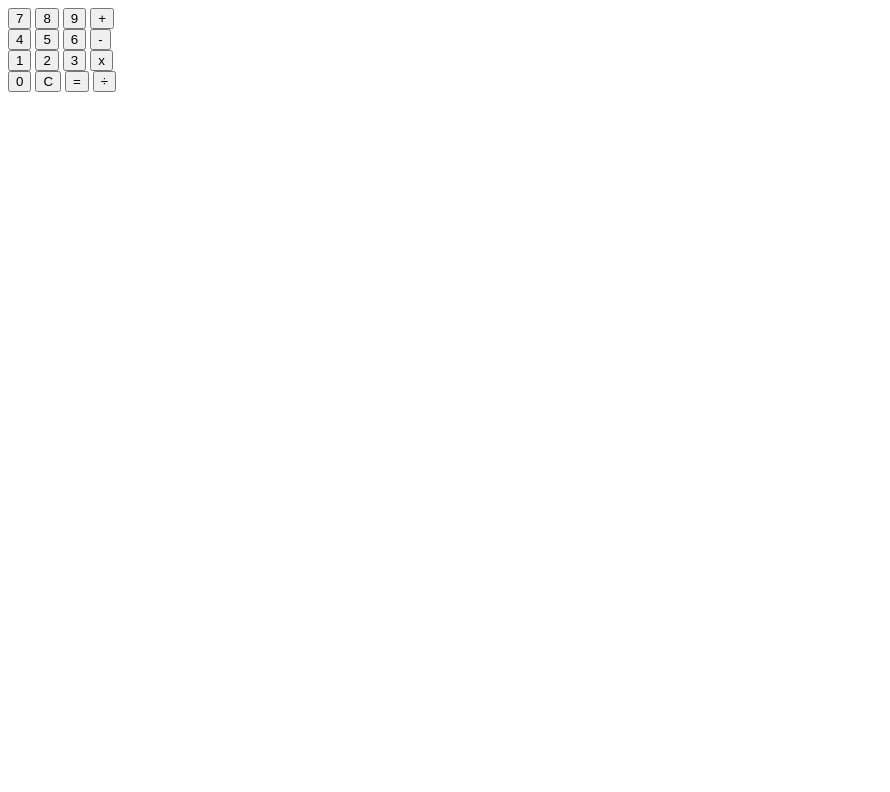
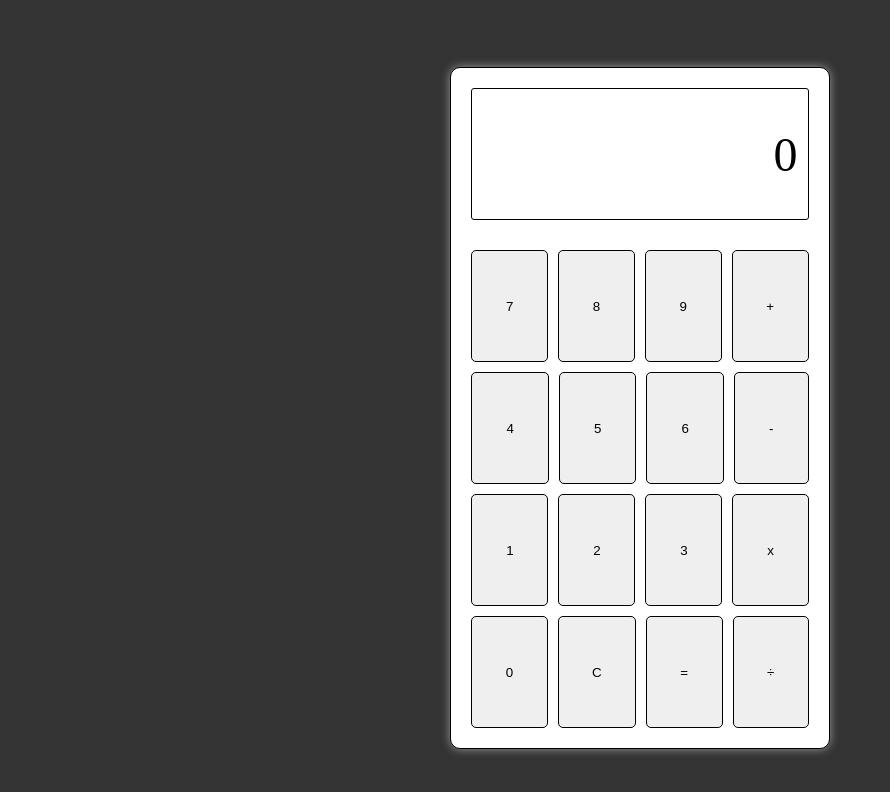
Before and after one commit to BrandB123/odin-calculator, a plain HTML site: page index.html in a window 1280 px wide. Shown: the whole page, without its empty margins (0-890 px from the left). Drawn offline with Linux system fonts and the light colour scheme.

Commit message:
Add styling to calculator

```diff
--- a/index.html
+++ b/index.html
@@ -8,7 +8,7 @@
 </head>
 <body>
     <div class="main-container">
-        <div class="display"></div>
+        <div class="display">0</div>
 
         <div class="button-row">
 	        <button id="seven">7</button>
--- a/styles.css
+++ b/styles.css
@@ -0,0 +1,56 @@
+body {
+    display: flex;
+    height: 100vh;
+    justify-content: center;
+    align-items: center;
+    background-color: #333;
+}
+
+.main-container {
+    display: flex;
+    flex-direction: column;
+    /*justify-content: center;*/
+    align-items: stretch;
+    flex: auto;
+    border: 1px solid black;
+    border-radius: 10px;
+    margin: auto 35%;
+    padding: 20px;
+    gap: 10px;
+    height: 80vh;
+    min-height: 300px;
+    background-color: #fff;
+    box-shadow: 0 0 10px rgb(255, 255, 255, 50%);
+}
+
+.display {
+    display: flex;
+    justify-content: flex-end;
+    align-items: center;
+    flex: auto;
+    border: 1px solid black;
+    border-radius: 3px;
+    font-size: 48px;
+    padding: 0 10px;
+    margin: 0 0 20px 0;
+
+}
+
+.button-row {
+    display: flex;
+    /*justify-content: center;*/
+    /*align-items: center;*/
+    flex: auto;
+    gap: 10px;
+}
+
+button {
+    display: flex;
+    justify-content: center;
+    align-items: center;
+    flex: auto;
+    /*gap: 20px;*/
+    padding: 10px;
+    border: 1px solid black;
+    border-radius: 5px;
+}
```
